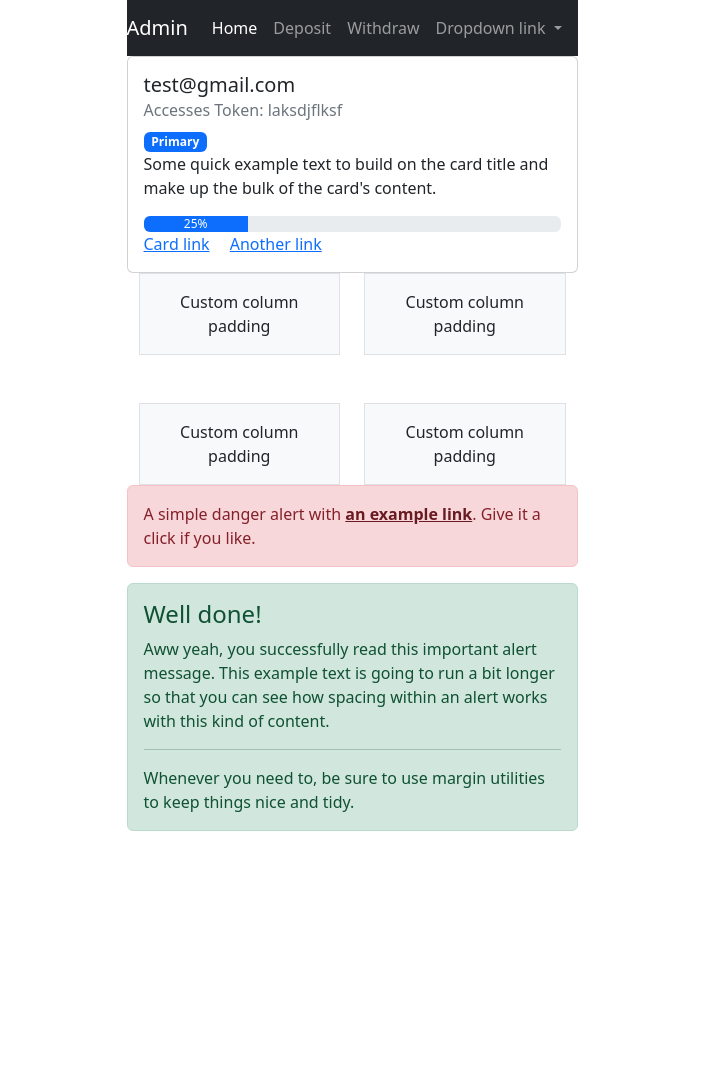
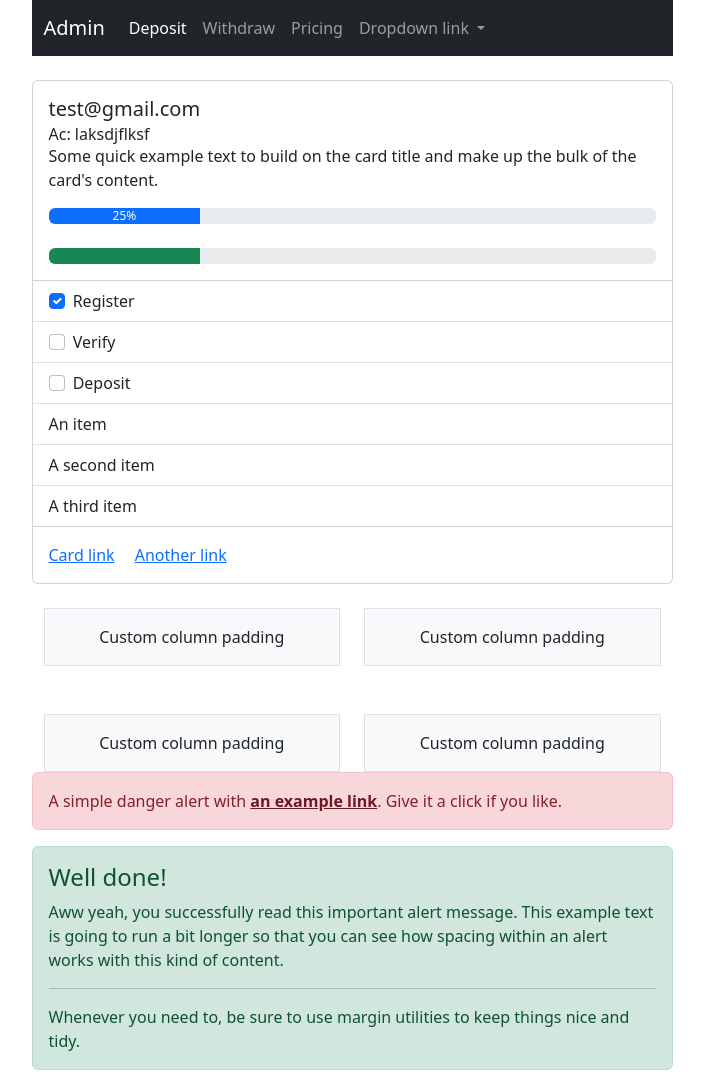
Before and after one commit to obeidarash/scam, a Django app: page / in a window 1280 px wide. Shown: the whole page, without its empty margins (288-992 px from the left). Before the commit the page ends 831 px from the top, so only its background shows below. Run offline with Django 4.2, Linux system fonts and the light colour scheme; a user stored in the database is signed in; data comes from the database, SQL or seed files in the repository; both versions use the stored data as it was after the commit; some libraries are stand-ins or nearby versions.

Commit message:
fix navbar problem

```diff
--- a/core/admin.py
+++ b/core/admin.py
@@ -11,3 +11,6 @@ class ManifestAdmin(admin.ModelAdmin):
         if self.model.objects.count() >= max_objects:
             return False
         return super().has_add_permission(request)
+
+    def has_delete_permission(self, request, obj=None):
+        return False
--- a/financial/models.py
+++ b/financial/models.py
@@ -35,9 +35,10 @@ class Withdraw(models.Model):
     date = models.DateTimeField(verbose_name="Date", auto_now_add=True, null=True)
     is_approved = models.BooleanField(default=False, help_text='Everything is ok for payment')
     is_payed = models.BooleanField(default=False, help_text='Money transfer is done')
-    wallet_id = models.CharField(max_length=1000, verbose_name='Wallet Address', null=False, blank=False)
-    # todo: add validator to admin - if is_payed is true hash cant be empty
-    hash = models.CharField(max_length=1000, verbose_name='Transaction HASH or TXID', null=True, blank=True)
+    wallet_id = models.CharField(max_length=1000, verbose_name='Wallet Address', null=False, blank=False,
+                                 help_text='Wallet ID of user')
+    hash = models.CharField(max_length=1000, verbose_name='Transaction HASH or TXID', null=True, blank=True,
+                            help_text='ID of transaction of money to the user')
 
     def __str__(self):
         return self.user.email
--- a/templates/financial/deposit.html
+++ b/templates/financial/deposit.html
@@ -21,6 +21,7 @@
             <tr>
                 <th scope="col">#</th>
                 <th scope="col">Amount</th>
+                <th scope="col">Hash</th>
                 <th scope="col">Date</th>
                 <th scope="col">Status</th>
             </tr>
@@ -30,6 +31,7 @@
                 <tr>
                     <th scope="row">#</th>
                     <td>100 $</td>
+                    <td>{{ deposit.hash }}</td>
                     <td>{{ deposit.date }}</td>
                     {% if deposit.is_approved and not deposit.is_decline %}
                         <td class="table-success">Confirm</td>
--- a/templates/index.html
+++ b/templates/index.html
@@ -12,38 +12,67 @@
         {% endfor %}
     {% endif %}
 
+    <br>
     {% if is_deposit_exist_approved %}
+        <div class="row">
             {% for access_token in access_tokens %}
+                <div class="col">
                     <div class="card">
                         <div class="card-body">
                             <h5 class="card-title">
                                 {% if access_token.user is not None %}
                                     {{ access_token.user }}
                                 {% else %}
-                            Not set
+                                    not set
                                 {% endif %}
                             </h5>
-                    <h6 class="card-subtitle mb-2 text-muted">Accesses Token: {{ access_token }}</h6>
-                    <span class="badge text-bg-primary offset">Primary</span>
-                    <p class="card-text">Some quick example text to build on the card title and make up the bulk of the
-                        card's
-                        content.</p>
+                            <h6 class="card-subtitle">Ac: {{ access_token.access_token }}</h6>
+                            <p class="card-text">Some quick example text to build on the card title and make up the bulk
+                                of the
+                                card's content.</p>
                             <div class="progress">
-                        <div class="progress-bar" role="progressbar" aria-label="Example with label" style="width: 25%;"
-                             aria-valuenow="25" aria-valuemin="0" aria-valuemax="100">25%
+                                <div class="progress-bar" role="progressbar" style="width: 25%;" aria-valuenow="25"
+                                     aria-valuemin="0" aria-valuemax="100">25%
                                 </div>
                             </div>
+                            <br>
+                            <div class="progress">
+                                <div class="progress-bar bg-success" role="progressbar" style="width: 25%"
+                                     aria-valuenow="25" aria-valuemin="0" aria-valuemax="100"></div>
+                            </div>
+                        </div>
+                        <ul class="list-group list-group-flush">
+                            <li class="list-group-item">
+                                <input class="form-check-input me-1 check" type="checkbox" value="" aria-label="..."
+                                       checked>
+                                Register
+                            </li>
+                            <li class="list-group-item">
+                                <input class="form-check-input me-1" type="checkbox" value="" aria-label="...">
+                                Verify
+                            </li>
+                            <li class="list-group-item">
+                                <input class="form-check-input me-1" type="checkbox" value="" aria-label="...">
+                                Deposit
+                            </li>
+                            <li class="list-group-item">An item</li>
+                            <li class="list-group-item">A second item</li>
+                            <li class="list-group-item">A third item</li>
+                        </ul>
+                        <div class="card-body">
                             <a href="#" class="card-link">Card link</a>
                             <a href="#" class="card-link">Another link</a>
                         </div>
                     </div>
+                </div>
             {% endfor %}
+        </div>
     {% else %}
-        <div class="alert alert-danger" role="alert">
-            your <a href="{% url 'financial:deposit' %}" class="alert-link">Deposit</a> should be confirmed to see
-            Accesses tokens
-        </div>
+        You should do the deposit to see AC
     {% endif %}
+
+
+    <br>
 
 
     <div class="container overflow-hidden text-center">
--- a/templates/shared/base.html
+++ b/templates/shared/base.html
@@ -10,7 +10,7 @@
 <div class="container">
     <div class="row justify-content-md-center">
         <div class="col col-lg-2"></div>
-        <div class="col-md-5">
+        <div class="col-md-7">
 
             {% include 'shared/navbar.html' %}
 
--- a/templates/shared/navbar.html
+++ b/templates/shared/navbar.html
@@ -1,39 +1,39 @@
-{#todo: fix navbar#}
 <!-- <Navbar> -->
 <nav class="navbar navbar-expand-lg navbar-dark bg-dark">
+    <div class="container-fluid">
         {% if request.user.is_superuser %}
             <a class="navbar-brand" href="admin">Admin</a>
         {% else %}
-        <a class="navbar-brand" href="#">Brand</a>
+            <a class="navbar-brand" href="/">Brand</a>
         {% endif %}
-    <button class="navbar-toggler" type="button" data-bs-toggle="collapse"
-            data-bs-target="#navbarNavDropdown" aria-controls="navbarNavDropdown" aria-expanded="false"
-            aria-label="Toggle navigation">
+        <button class="navbar-toggler" type="button" data-bs-toggle="collapse" data-bs-target="#navbarNavDropdown"
+                aria-controls="navbarNavDropdown" aria-expanded="false" aria-label="Toggle navigation">
             <span class="navbar-toggler-icon"></span>
         </button>
         <div class="collapse navbar-collapse" id="navbarNavDropdown">
             <ul class="navbar-nav">
                 <li class="nav-item">
-                <a class="nav-link active" aria-current="page" href="/">Home</a>
+                    <a class="nav-link active" aria-current="page" href="{% url 'financial:deposit' %}">Deposit</a>
                 </li>
                 <li class="nav-item">
-                <a class="nav-link" href="{% url 'financial:deposit' %}">Deposit</a>
+                    <a class="nav-link" aria-current="page" href="{% url 'financial:withdraw' %}">Withdraw</a>
                 </li>
                 <li class="nav-item">
-                <a class="nav-link" href="{% url 'financial:withdraw' %}">Withdraw</a>
+                    <a class="nav-link" href="#">Pricing</a>
                 </li>
                 <li class="nav-item dropdown">
-                <a class="nav-link dropdown-toggle" href="#" role="button" data-bs-toggle="dropdown"
-                   aria-expanded="false">
+                    <a class="nav-link dropdown-toggle" href="#" id="navbarDropdownMenuLink" role="button"
+                       data-bs-toggle="dropdown" aria-expanded="false">
                         Dropdown link
                     </a>
-                <ul class="dropdown-menu">
+                    <ul class="dropdown-menu" aria-labelledby="navbarDropdownMenuLink">
                         <li><a class="dropdown-item" href="#">Action</a></li>
                         <li><a class="dropdown-item" href="#">Another action</a></li>
-                    <li><a class="dropdown-item link-danger" href="{% url 'users:logout' %}">Exit</a></li>
+                        <li><a class="dropdown-item text-danger" href="{% url 'users:logout' %}">Exit</a></li>
                     </ul>
                 </li>
             </ul>
         </div>
+    </div>
 </nav>
 <!-- </Navbar> -->
```
Also changed, not shown: db.sqlite3. Lines whose indentation alone changed are shown as unchanged.
